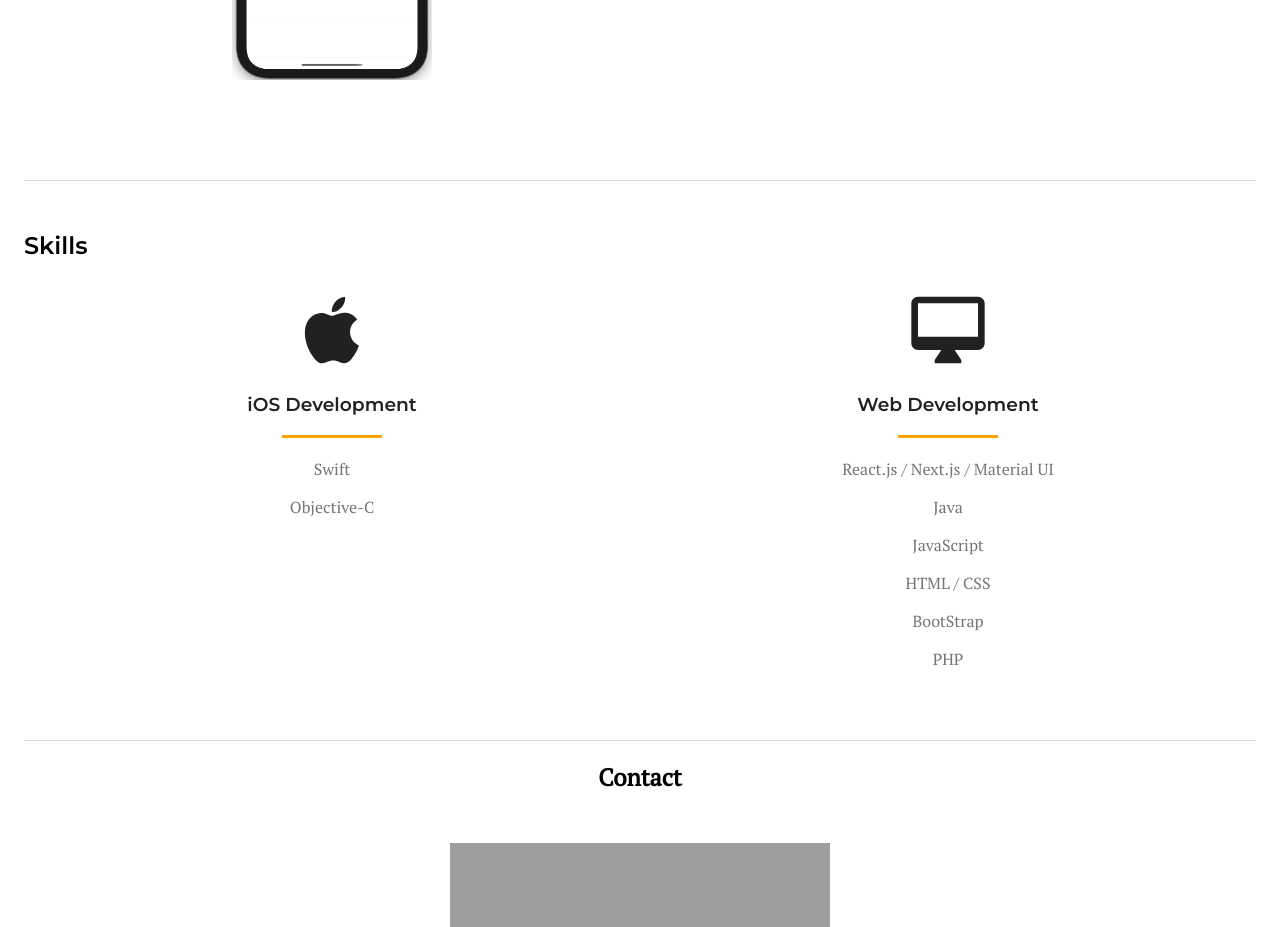
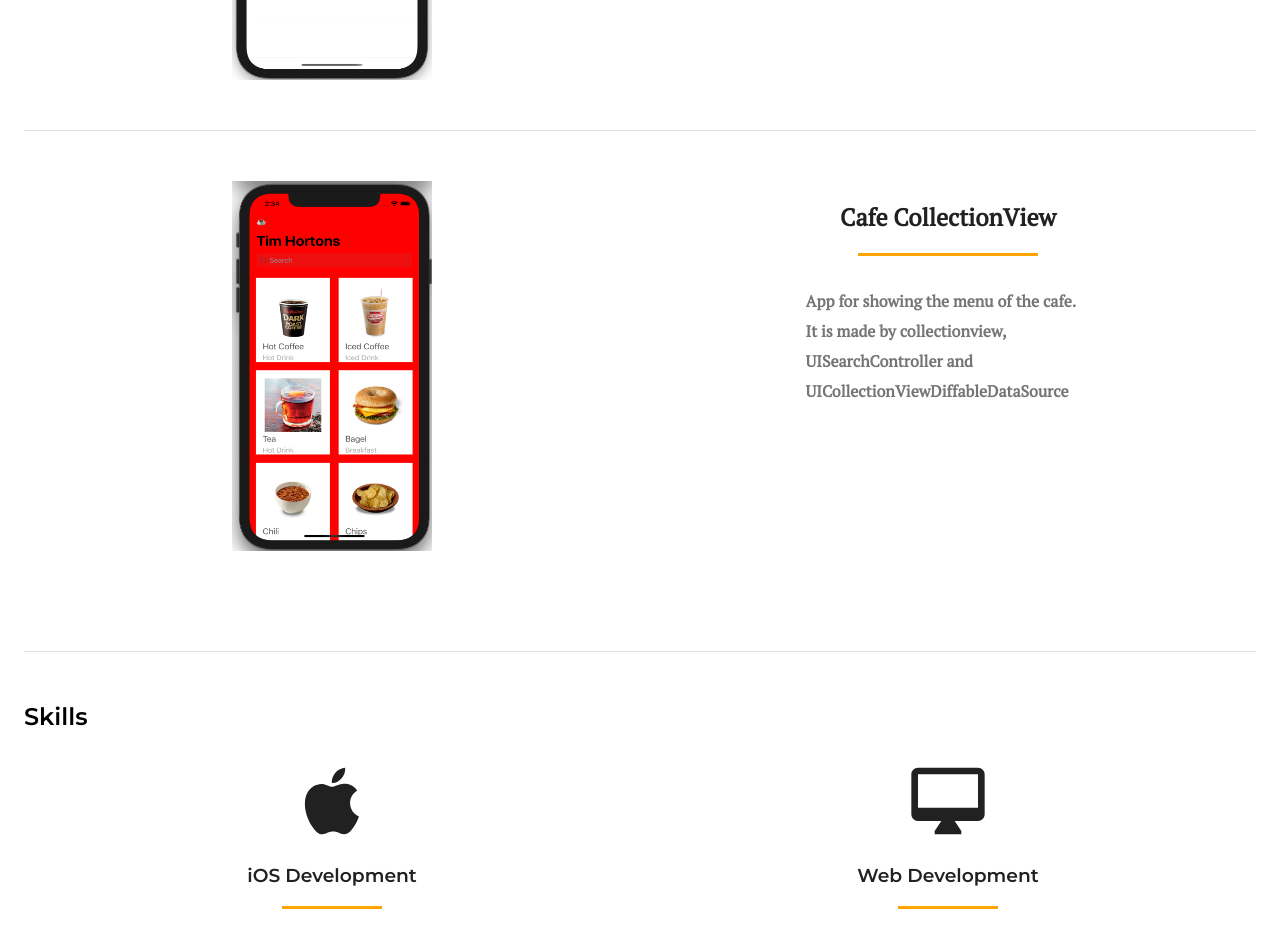
Before and after one commit to kengo-taka/portfolio, a Next.js app: page / in a window 1280 px wide. Shown: the part 3140-4067 px from the top of the page. Built offline with nearby package versions, Linux system fonts and the light colour scheme; grey boxes are pictures that could not be loaded.

Commit message:
add collectionview app

```diff
--- a/pages/components/products.js
+++ b/pages/components/products.js
@@ -212,6 +212,40 @@
             </Paper>
           </Grid>
         </Grid>
+
+        <div className={styles.mt5}></div>
+        <div align="center">
+          <div className={styles.longLine} ></div>
+        </div>
+        <div className={styles.mt5}></div>
+
+        <Grid container>
+          <Grid item xs={12} sm={12} md={12} lg={6}>
+            <Paper elevation={0}>
+              <div align="center">
+                <Card elevation={0} className={styles.cardIOS}>
+                  <Link href="https://github.com/kengo-taka/collectionviewAssignment">
+                    <Image src="/collection.png" width={200} height={370} alt="h" />
+                  </Link>
+                </Card>
+              </div>
+            </Paper>
+          </Grid>
+
+          <Grid item xs={12} sm={12} md={12} lg={6}>
+            <Paper elevation={0} >
+              <div align="center" >
+                <Card elevation={0} className={styles.cardIOS}>
+                  <div className={styles.mt2}></div>
+                  <h2 className={styles.productsText2}>Cafe CollectionView</h2>
+                  <div className={styles.orangeLineP1}></div>
+                  <div className={styles.mt3}></div>
+                  <h4 className={styles.productsText3}>App for showing the menu of the cafe. It is made by collectionview, UISearchController and  UICollectionViewDiffableDataSource</h4>
+                </Card>
+              </div>
+            </Paper>
+          </Grid>
+        </Grid>
       </div>
     </div>
   );
--- a/styles/Home.module.css
+++ b/styles/Home.module.css
@@ -157,7 +157,7 @@
 
 .cardIOS {
   max-width: 80%;
-  width: 280px;
+  width: 285px;
   height: 370px;
 }
 
```
Also changed, not shown: public/collection.png (added).
